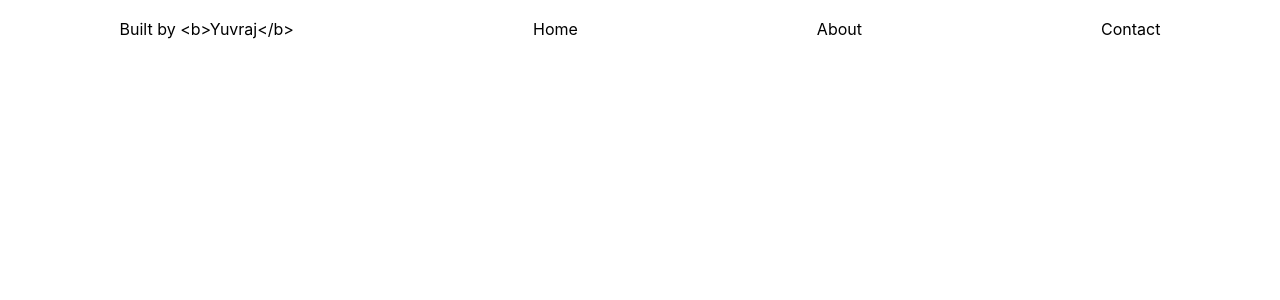
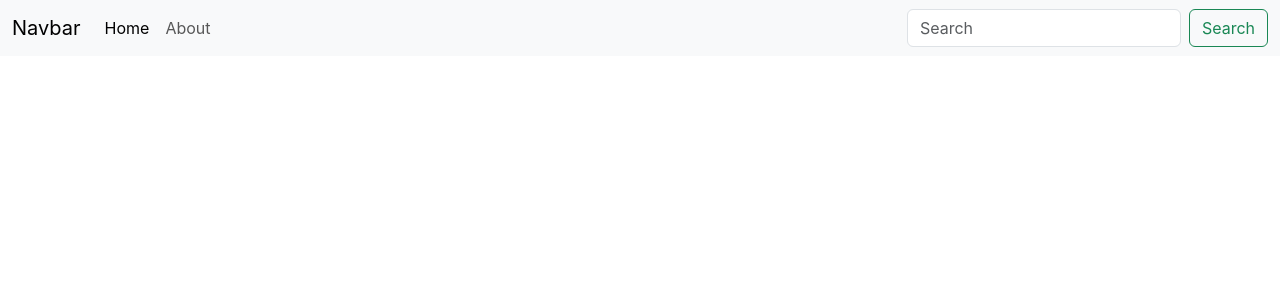
Before and after one commit to Yuvraj2172/React_cwh, a React (Create React App) app in the folder my-app/: page / in a window 1280 px wide. Shown: the top 300 px of the page. Built offline with nearby package versions, Linux system fonts and the light colour scheme.

Commit message:
Added Bootstrap

```diff
--- a/my-app/public/index.html
+++ b/my-app/public/index.html
@@ -13,11 +13,13 @@
 
     <link rel="manifest" href="%PUBLIC_URL%/manifest.json" />
 
+    <!-- bootstrap CSS -->
+    <link href="https://cdn.jsdelivr.net/npm/bootstrap@5.3.0-alpha1/dist/css/bootstrap.min.css" rel="stylesheet" integrity="sha384-GLhlTQ8iRABdZLl6O3oVMWSktQOp6b7In1Zl3/Jr59b6EGGoI1aFkw7cmDA6j6gD" crossorigin="anonymous">
     <title>React App</title>
   </head>
   <body>
     <noscript>You need to enable JavaScript to run this app.</noscript>
     <div id="root"></div>
-
   </body>
+  <script src="https://cdn.jsdelivr.net/npm/@popperjs/core@2.11.6/dist/umd/popper.min.js" integrity="sha384-oBqDVmMz9ATKxIep9tiCxS/Z9fNfEXiDAYTujMAeBAsjFuCZSmKbSSUnQlmh/jp3" crossorigin="anonymous"></script>
 </html>
--- a/my-app/src/App.css
+++ /dev/null
@@ -1,51 +0,0 @@
-.App {
-  text-align: center;
-}
-
-.App-logo {
-  height: 40vmin;
-  pointer-events: none;
-}
-
-@media (prefers-reduced-motion: no-preference) {
-  .App-logo {
-    animation: App-logo-spin infinite 20s linear;
-  }
-}
-
-.App-header {
-  background-color: #282c34;
-  min-height: 100vh;
-  display: flex;
-  flex-direction: column;
-  align-items: center;
-  justify-content: center;
-  font-size: calc(10px + 2vmin);
-  color: white;
-}
-
-.App-link {
-  color: #61dafb;
-}
-
-@keyframes App-logo-spin {
-  from {
-    transform: rotate(0deg);
-  }
-  to {
-    transform: rotate(360deg);
-  }
-}
-
-.blank{
-  color :rgb(134, 0, 171);
-}
-
-nav{
-  display: flex;
-}
-nav li{
-  list-style: none;
-  padding-top: 1.2em;
-  margin: auto;
-}
--- a/my-app/src/App.js
+++ b/my-app/src/App.js
@@ -1,16 +1,33 @@
-import './App.css';
+// import './App.css';
 
-let name = "<b>Yuvraj</b>"; // React sanitizes any pre HTML...
+// let name = "<b>Yuvraj</b>"; // React sanitizes any pre HTML...
 function App() {
   return (
-    <>
-    <nav>
-      <li>Built by {name}</li>
-      <li>Home</li>
-      <li>About</li>
-      <li>Contact</li>
-    </nav>
-    </>
+    <nav className="navbar navbar-expand-lg bg-body-tertiary">
+  <div className="container-fluid">
+    <a className="navbar-brand" href="/">Navbar</a>
+    <button className="navbar-toggler" type="button" data-bs-toggle="collapse" data-bs-target="#navbarSupportedContent" aria-controls="navbarSupportedContent" aria-expanded="false" aria-label="Toggle navigation">
+      <span className="navbar-toggler-icon"></span>
+    </button>
+    <div className="collapse navbar-collapse" id="navbarSupportedContent">
+      <ul className="navbar-nav me-auto mb-2 mb-lg-0">
+        <li className="nav-item">
+          <a className="nav-link active" aria-current="page" href="/">Home</a>
+        </li>
+        <li className="nav-item">
+          <a className="nav-link" href="/">About</a>
+        </li>
+
+
+
+      </ul>
+      <form className="d-flex" role="search">
+        <input className="form-control me-2" type="search" placeholder="Search" aria-label="Search"/>
+        <button className="btn btn-outline-success" type="submit">Search</button>
+      </form>
+    </div>
+  </div>
+</nav>
   );
 }
 
```
